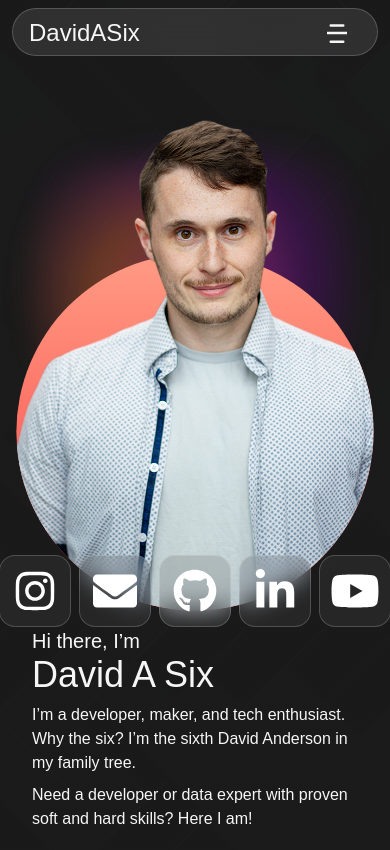
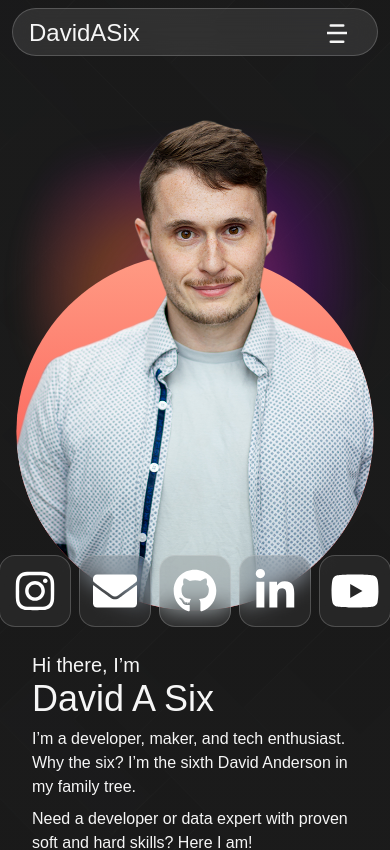
Before and after one commit to DavidASix/davidasix.com, a Next.js app: page / in a window 390 px wide. Shown: the top 850 px of the page. Built offline with nearby package versions, Linux system fonts and the light colour scheme; a web font is replaced by a local one.

Commit message:
Updated top level container width, adjusted styles in homepage

```diff
--- a/src/assets/constants.js
+++ b/src/assets/constants.js
@@ -19,5 +19,5 @@ c.google_tag = process.env.NODE_ENV === "production"
 : "na";
 
 
-c.sectionPadding = "w-full px-0 md:px-4 lg:px-10 xl:px-48 2xl:px-80 flex flex-col items-center";
-c.contentContainer = "max-w-[1250px] md:px-0";
+c.sectionPadding = "w-full px-0 md:px-4 lg:px-10 xl:px-32 2xl:px-64 flex flex-col items-center";
+c.contentContainer = "max-w-[1500px] px-1 md:px-0";
--- a/src/pages/index.js
+++ b/src/pages/index.js
@@ -47,7 +47,7 @@ export default function Home(props) {
               className={`col-span-1 relative flex justify-center items-center order-2 md:order-1`}
             >
               <div
-                className={`flex flex-col md:frosted h-min max-w-[700px] p-4 rounded-2xl`}
+                className={`flex flex-col md:frosted h-min max-w-[700px] p-4 rounded-2xl mt-6 md:mt-0`}
               >
                 <span className={`text-xl header-font`}>Hi there, I’m</span>
                 <h1 className={`text-4xl header-font`}>David A Six</h1>
@@ -85,7 +85,7 @@ export default function Home(props) {
         </section>
 
         <section className={`${c.sectionPadding} w-full`}>
-          <div className={`${c.contentContainer} w-full`}>
+          <div className={`max-w-[1250px] w-full`}>
             <img
               src="/images/shapes/gradient-bg.png"
               alt="A gradient background"
```
